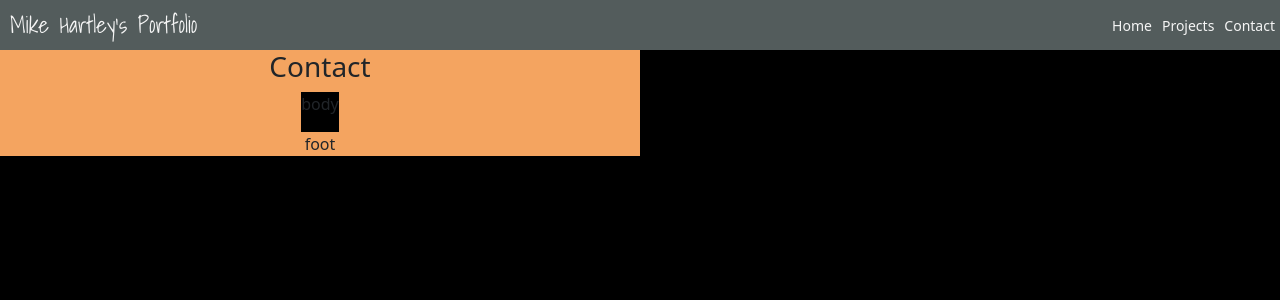
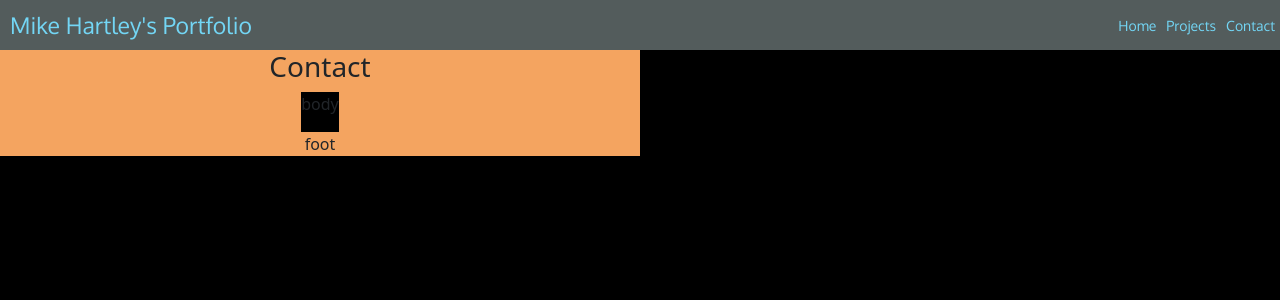
Before and after one commit to mhartley19/portfolio, a React (Create React App) app: page /contact in a window 1280 px wide. Shown: the top 300 px of the page. Built offline with nearby package versions, Linux system fonts and the light colour scheme.

Commit message:
changed theme and font

```diff
--- a/src/css/navbar.css
+++ b/src/css/navbar.css
@@ -40,16 +40,20 @@
     align-items: center;
     justify-content: center;
     align-content: center;
+    font-family: 'Oxygen', sans-serif;
+    color: var(--headlineBlue);
+    transition: .3s;
   }
 
   .NB-link:hover {
-    color: black;
-    background-color: rgb(134, 223, 223);
-    box-shadow: 5px 5px black;
+    color: white;
+
+
   }
 
   .NB-title{
     margin-right: auto;
     margin-left: 10px;
-    font-family: 'Shadows Into Light', cursive;
-    font-size: 23px;}
+    font-family: 'Oxygen', sans-serif;
+    font-size: 23px;
+    color: var(--headlineBlue);}
```
